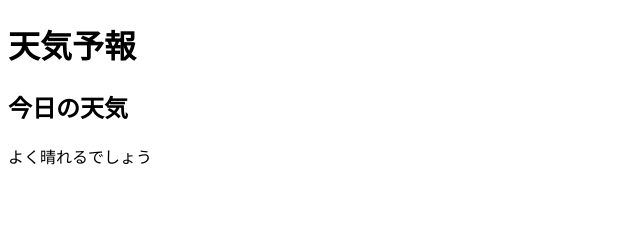
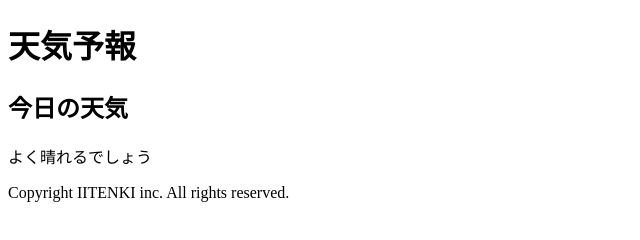
Before and after one commit to winghayashi/samurai-terakoya, a plain HTML site: page HTML_CSS/index.html in a window 1280 px wide. Shown: the whole page, without its empty margins (0-640 px from the left). Drawn offline with Linux system fonts and the light colour scheme.

Commit message:
footeタグ追加

```diff
--- a/HTML_CSS/index.html
+++ b/HTML_CSS/index.html
@@ -13,5 +13,8 @@
       <h2>今日の天気</h2>
       <p>よく晴れるでしょう</p>
     </main>
+    <footer>
+      <p>Copyright IITENKI inc. All rights reserved. </p>
+    </footer>
   </body>
 </html>
```
